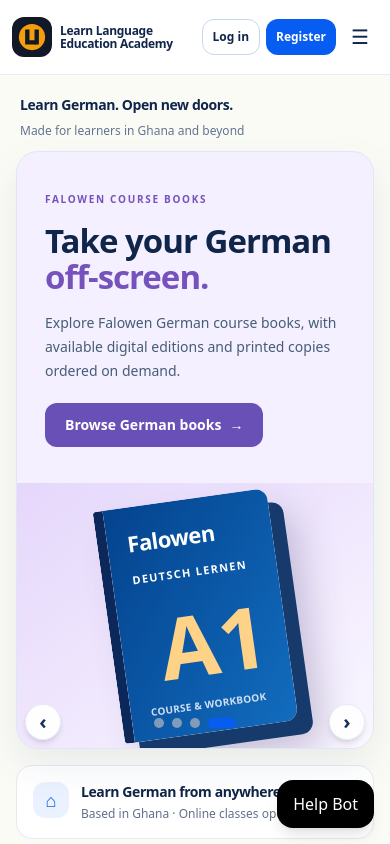
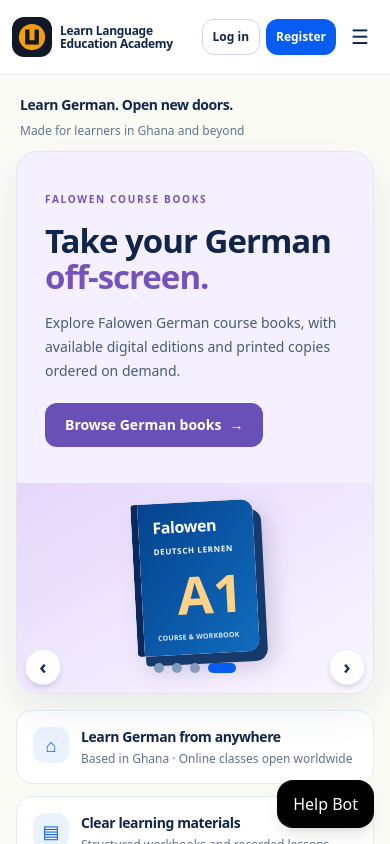
Before and after one commit to learngermanghana/learngermanghana-site, a Next.js app: page / in a window 390 px wide. Both pictures are taken after a click on the button 231 px from the left and 670 px from the top of the page. Shown: the top 844 px of the page. Built offline with nearby package versions, Linux system fonts and the light colour scheme.

Commit message:
Keep final books carousel visual fully contained and centered on phones and desktop

```diff
--- a/src/components/AcademyHero.tsx
+++ b/src/components/AcademyHero.tsx
@@ -99,12 +99,15 @@ function Visual({ theme }: { theme: (typeof slides)[number]["theme"] }) {
     );
   }
   return (
-    <div className="flex h-full min-h-[185px] items-center justify-center overflow-hidden bg-gradient-to-br from-[#e5d7fb] to-[#faf7ff] p-4" aria-hidden="true">
-      <div className="relative w-[175px] rotate-[-8deg] rounded-l-sm rounded-r-xl border-l-[10px] border-[#0c285a] bg-gradient-to-br from-[#05438e] to-[#126cbe] p-5 text-white shadow-[14px_15px_0_#163a6b,22px_28px_38px_#4a39704a] sm:h-[262px] sm:w-[195px]">
-        <p className="text-[22px] font-extrabold tracking-tight">Falowen</p>
-        <p className="mt-3 text-[11px] font-bold tracking-[0.12em]">DEUTSCH LERNEN</p>
-        <div className="mt-5 text-right text-[85px] font-black leading-none text-[#ffd387]">A1</div>
-        <p className="mt-3 text-[10px] font-semibold tracking-wide text-white/80">COURSE & WORKBOOK</p>
+    <div className="relative grid h-full min-h-[210px] w-full place-items-center overflow-hidden bg-gradient-to-br from-[#e5d7fb] to-[#faf7ff] px-6 pb-9 pt-4 sm:min-h-[300px] sm:px-8 sm:py-8" aria-hidden="true">
+      {/* Keep the full book cover, spine and shadow inside the visible slide at every breakpoint. */}
+      <div className="relative flex h-[152px] w-[122px] -rotate-3 flex-col justify-between rounded-l-sm rounded-r-xl border-l-[7px] border-[#0c285a] bg-gradient-to-br from-[#05438e] to-[#126cbe] px-3.5 py-3 text-white shadow-[8px_10px_0_#163a6b,12px_14px_24px_#4a397040] sm:h-[242px] sm:w-[186px] sm:-rotate-6 sm:border-l-[10px] sm:px-5 sm:py-5 sm:shadow-[12px_14px_0_#163a6b,18px_22px_32px_#4a397040]">
+        <div>
+          <p className="text-[16px] font-extrabold tracking-tight sm:text-[22px]">Falowen</p>
+          <p className="mt-1.5 text-[8px] font-bold tracking-[0.08em] sm:mt-3 sm:text-[11px] sm:tracking-[0.12em]">DEUTSCH LERNEN</p>
+        </div>
+        <div className="text-right text-[52px] font-black leading-none text-[#ffd387] sm:text-[80px]">A1</div>
+        <p className="text-[7px] font-semibold tracking-wide text-white/85 sm:text-[10px]">COURSE &amp; WORKBOOK</p>
       </div>
     </div>
   );
```
